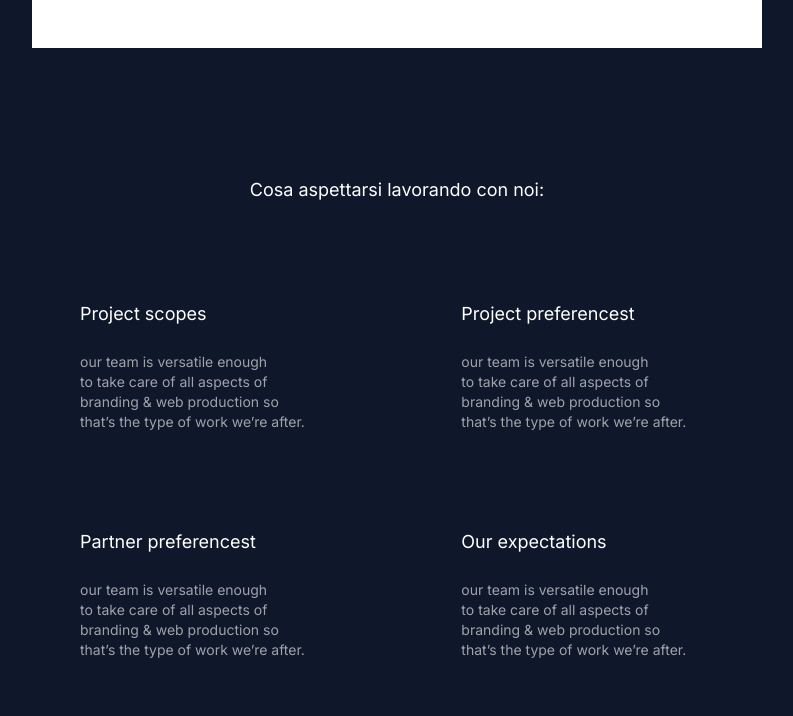
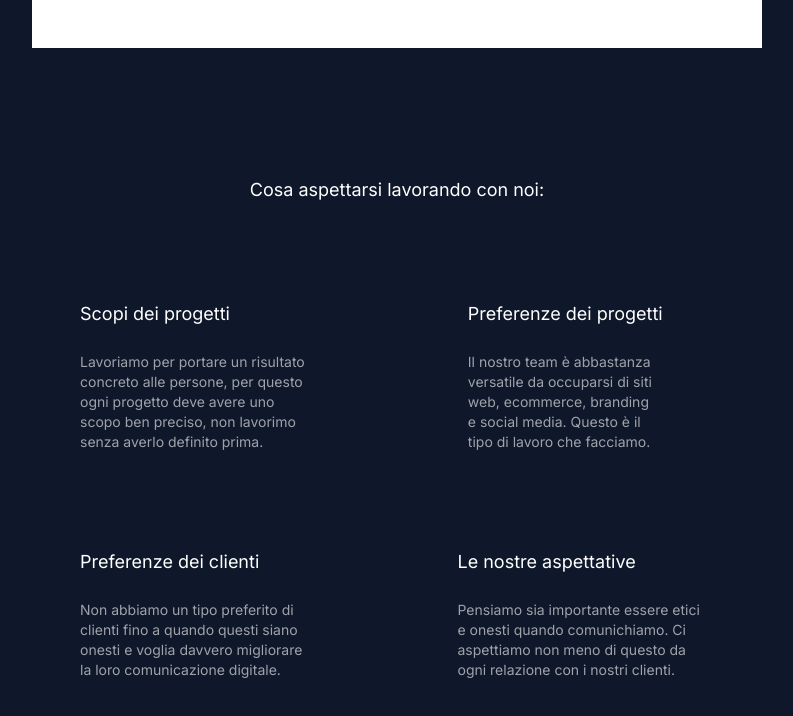
Before and after one commit to addsac/PegasoDigitalStudio, a Next.js app: page /contatti in a window 1280 px wide. Shown: the part 2011-2727 px from the top of the page, without its empty margins (243-1036 px from the left). Built offline with nearby package versions, Linux system fonts and the light colour scheme.

Commit message:
edited copy and design touches

```diff
--- a/app/blog/page.jsx
+++ b/app/blog/page.jsx
@@ -13,7 +13,7 @@ export default async function Page(){
 
             <BlogTitles />
 
-            <div className="w-full flex flex-col gap-y-24 md:gap-y-32 lg:gap-y-48 my-32 pl-8 md:pl-12 lg:pl-16">
+            <div className="w-full flex flex-col gap-y-24 md:gap-y-32 lg:gap-y-48 my-32">
                 <BlogArticlesSection
                     text='Design'
                 />
--- a/app/page.jsx
+++ b/app/page.jsx
@@ -41,7 +41,7 @@ export default function Page(){
           /* title="Siamo uno studio digitale indipendente e progettiamo prodotti e servizi digitali che uniscono i brand ai loro utenti." */
           title="Pegaso Digital Studio è uno studio digitale multidisciplinare che lavora con aziende e professionisti ambiziosi creando prodotti e strategie digitali personalizzate"
           description={[
-            'Situati in Italia, abbiamo come missione quella di pensare, progettare e creare esperienze digitali che connettono le aziende ai loro clienti, tutto qui. E lo facciamo con un approccio basato su un design emozionale, comunicazioni basate sullo storytelling e psicologia applicata alla tecnologia.',
+            'Situati in Italia, abbiamo come missione quella di pensare, progettare e creare esperienze digitali che connettono le aziende ai loro clienti. E lo facciamo con un approccio basato su un design emozionale, comunicazioni basate sullo storytelling e psicologia applicata alla tecnologia.',
             'I nostri valori sono semplici, amiamo fare le cose bene e lavorare con persone oneste che cercano di rendere il mondo un posto migliore per se stessi e per gli altri. Siamo ispirati dalla bellezza, dalle possiblità delle nuove tecnologie e dal vedere i nostri progetti toccare le persone. Siamo semplicemente appassionati di quello che facciamo, tutto qui.',
 
             // 'Designer, Storyteller, Sviluppatori e Marketer'
@@ -80,7 +80,7 @@ export default function Page(){
 
       <BlogPreview
         title={['Il Blog']}
-        description="Take a look on our latest articles to find some inspiration for your project and more."
+        description="Qui puoi troviare alcuni degli articoli del nostro blog per rimanere aggiornato sulle nostre novità."
       />
     </main>
   </>
--- a/components/BlogArticlesSection.jsx
+++ b/components/BlogArticlesSection.jsx
@@ -4,7 +4,9 @@ import BlogSwiper from './BlogSwiper'
 export default function BlogArticlesSection({ text }) {
     return (
         <div id={`blog-articles-${text.toLowerCase().replace(' ', '')}`}>
-            <Text2 text={text} color="slate-900" />
+            <div className="ml-8 md:ml-12 lg:ml-16">
+                <Text2 text={text} color="slate-900" />
+            </div>
 
             <div className="relative mt-8 md:mt-12 lg:mt-16 px-2 md:px-0">
                 <BlogSwiper />
--- a/components/BlogSwiper.jsx
+++ b/components/BlogSwiper.jsx
@@ -82,11 +82,11 @@ export default function BlogSwiper({ type }){
             </SwiperSlide> */}
 
             {/* White margin */}
-            {(pathname == '/' || pathname == '/lavori' || pathname.includes('/blog/') || pathname.includes('/lavori/') || pathname.includes('/servizi/')) && (
+            {/* {(pathname == '/' || pathname == '/lavori' || pathname.includes('/blog/') || pathname.includes('/lavori/') || pathname.includes('/servizi/')) && (
                 <SwiperSlide style={{ width: 'auto' }}>
                     <div className="md:w-16 h-full"></div>
                 </SwiperSlide>
-            )}
+            )} */}
         </Swiper>
     </div>
 }
--- a/components/ContactForm.jsx
+++ b/components/ContactForm.jsx
@@ -345,7 +345,7 @@ export default function ContactForm(){
 
                         <p className="text-xl md:text-2xl text-slate-900 tracking-tight opacity-60">
                             <Balancer>
-                                Ti ricontatteremo appena possibile dopo aver valutato le tue necessità.
+                                Ti ricontatteremo appena possibile non appena avremo valutato le tue necessità.
                             </Balancer>
                         </p>
 
@@ -718,19 +718,27 @@ export default function ContactForm(){
 
                     <div className="w-full flex justify-center gap-x-16 md:gap-x-32 mt-24">
                         <div className="flex flex-col gap-y-6 text-white">
-                            <p className="text-lg">Project scopes</p>
+                            <p className="text-lg">
+                                <Balancer>
+                                    Scopi dei progetti
+                                </Balancer>
+                            </p>
                             <p className="text-sm opacity-60">
                                 <Balancer>
-                                    our team is versatile enough to take care of all aspects of branding & web production so that’s the type of work we’re after.
+                                    Lavoriamo per portare un risultato concreto alle persone, per questo ogni progetto deve avere uno scopo ben preciso, non lavorimo senza averlo definito prima.
                                 </Balancer>
                             </p>
                         </div>
 
                         <div className="flex flex-col gap-y-6 text-white">
-                            <p className="text-lg">Project preferencest</p>
+                            <p className="text-lg">
+                                <Balancer>
+                                    Preferenze dei progetti
+                                </Balancer>
+                            </p>
                             <p className="text-sm opacity-60">
                                 <Balancer>
-                                    our team is versatile enough to take care of all aspects of branding & web production so that’s the type of work we’re after.
+                                    Il nostro team è abbastanza versatile da occuparsi di siti web, ecommerce, branding e social media. Questo è il tipo di lavoro che facciamo.
                                 </Balancer>
                             </p>
                         </div>
@@ -741,19 +749,27 @@ export default function ContactForm(){
                         className="w-full flex justify-center gap-x-16 md:gap-x-32 mt-24"
                     >
                         <div className="flex flex-col gap-y-6 text-white">
-                            <p className="text-lg">Partner preferencest</p>
+                            <p className="text-lg">
+                                <Balancer>
+                                    Preferenze dei clienti
+                                </Balancer>
+                            </p>
                             <p className="text-sm opacity-60">
                                 <Balancer>
-                                    our team is versatile enough to take care of all aspects of branding & web production so that’s the type of work we’re after.
+                                    Non abbiamo un tipo preferito di clienti fino a quando questi siano onesti e voglia davvero migliorare la loro comunicazione digitale.
                                 </Balancer>
                             </p>
                         </div>
 
                         <div className="flex flex-col gap-y-6 text-white">
-                            <p className="text-lg">Our expectations</p>
+                            <p className="text-lg">
+                                <Balancer>
+                                    Le nostre aspettative
+                                </Balancer>
+                            </p>
                             <p className="text-sm opacity-60">
                                 <Balancer>
-                                    our team is versatile enough to take care of all aspects of branding & web production so that’s the type of work we’re after.
+                                    Pensiamo sia importante essere etici e onesti quando comunichiamo. Ci aspettiamo non meno di questo da ogni relazione con i nostri clienti.
                                 </Balancer>
                             </p>
                         </div>
--- a/components/HeaderWrapper.jsx
+++ b/components/HeaderWrapper.jsx
@@ -20,6 +20,7 @@ export default function HeaderWrapper(){
     return (
         <div
             style={{ position: 'relative', zIndex: '100 !important' }}
+            className="relative"
             /* className={color == 'dark' ? (pathname.includes('/blog/') ? 'bg-slate-900' : '') : 'bg-white'} */
         >
             <Header color={ color } />
--- a/components/HomeServices.jsx
+++ b/components/HomeServices.jsx
@@ -76,7 +76,7 @@ export default function HomeServices(){
                                 />
                                 <p className="w-2/3 md:w-full text-white text-sm md:text-base lg:text-lg text-left opacity-50 leading-[170%]">
                                     <Balancer>
-                                        Setting and upholding high goals and standards that stretch the boundaries of what you perceive to be possible.
+                                        Creiamo e gestiamo le pagine Social di aziende e professionisti per aiutarli a comunicare online.
                                     </Balancer>
                                 </p>
                                 <div>
@@ -94,7 +94,7 @@ export default function HomeServices(){
                             />
                             <p className="w-2/3 md:w-full text-white text-sm md:text-base lg:text-lg text-left opacity-50 leading-[170%]">
                                 <Balancer>
-                                    Progettiamo negozi digitali ottimizzati per vendere, e rendere l'esperienza d'acquisto di un prodotto senza compromessi.
+                                    Progettiamo negozi digitali ottimizzati per vendere e rendere l'esperienza d'acquisto di un prodotto senza compromessi.
                                 </Balancer>
                             </p>
                             <div>
@@ -109,7 +109,7 @@ export default function HomeServices(){
                             />
                             <p className="w-2/3 md:w-full text-white text-sm md:text-base lg:text-lg text-left opacity-50 leading-[170%]">
                                 <Balancer>
-                                    Setting and upholding high goals and standards that stretch the boundaries of what you perceive to be possible.
+                                    Progettiamo campagne di marketing digitale per raggiungere gli obbiettivi aziendali e far crescere le aziende.
                                 </Balancer>
                             </p>
                             <div>
--- a/components/WorkTitles.jsx
+++ b/components/WorkTitles.jsx
@@ -13,13 +13,13 @@ export default function WorkTitles() {
             <div className="mx-auto text-center max-w-[1000px] px-8 lg:px-0">
                 <Title2
                     id="title2-work"
-                    text={['Our work.', 'quello per cui esistiamo']}
+                    text={['I nostri lavori', '– quello per cui esistiamo']}
                     gradient={true}
                 />
                 <div className="mx-auto max-w-[550px] mt-12 lg:mt-16">
                     <Text1
                         id="text1-work"
-                        text="Compila il form le necessità del tuo progetto – ti ricontatteremo appena possibile"
+                        text=""
                         opacity={60}
                         color="white"
                     />
--- a/components/text/Text2.jsx
+++ b/components/text/Text2.jsx
@@ -1,5 +1,3 @@
-import Balancer from "react-wrap-balancer"
-
 export default function Text2({ id = '', text, color, opacity = '' }){
     return (
         <h5
@@ -10,9 +8,7 @@ export default function Text2({ id = '', text, color, opacity = '' }){
                 text-2
             `}
         >
-            <Balancer>
-                { text }
-            </Balancer>
+            { text }
         </h5>
     )
 }
```
Also changed, not shown: components/Footer.jsx (+4 -3 lines), components/button/Button.jsx (+13 -11 lines).
